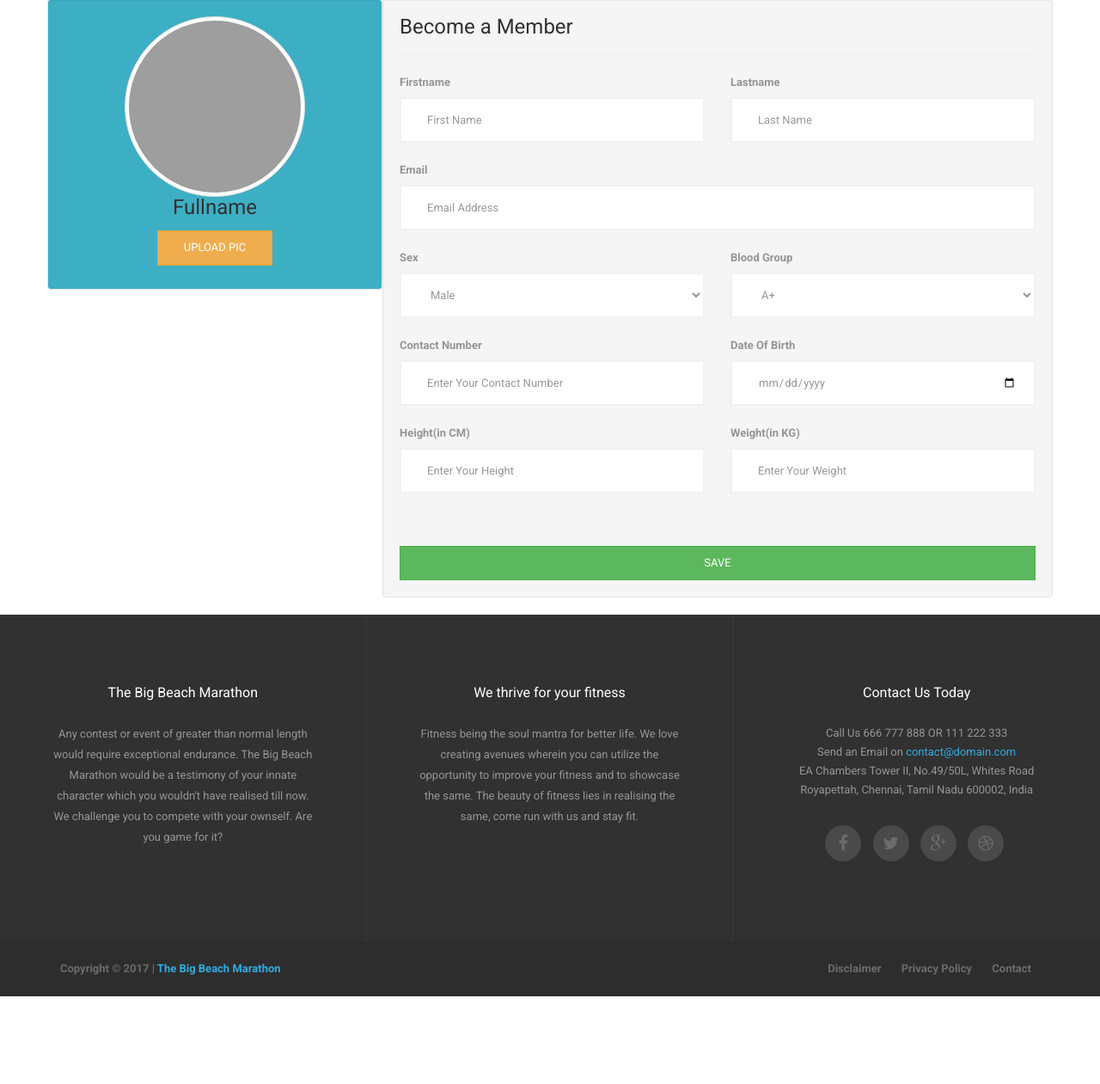
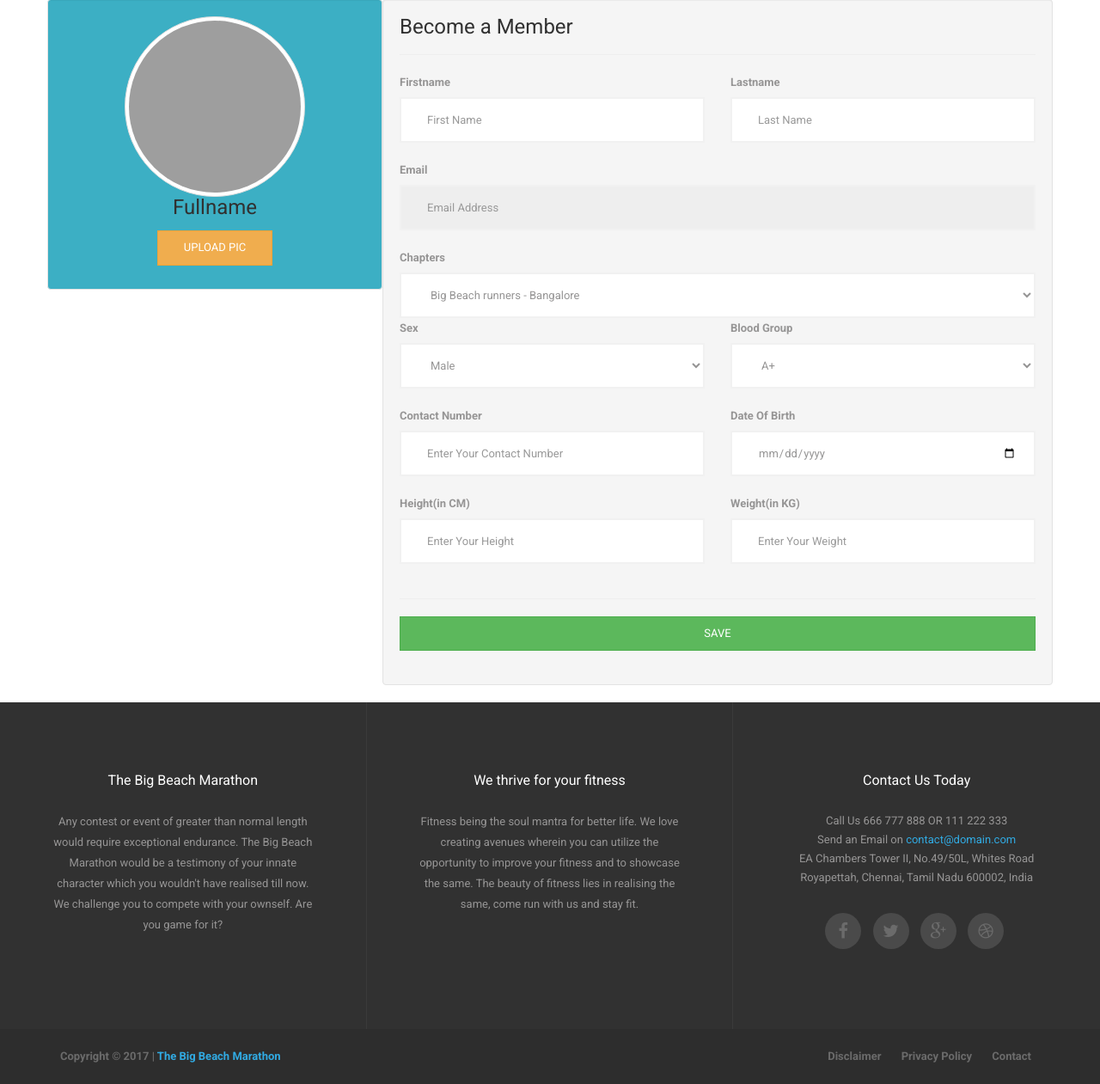
Before and after one commit to RosalRoslin/TBBM, a PHP site: page /member.php in a window 1280 px wide. Shown: the part 705-1966 px from the top of the page at 86% size. Before the commit the page ends 1864 px from the top, so only its background shows below. Run offline with PHP 8.4, Linux system fonts and the light colour scheme; grey boxes are pictures that could not be loaded.

Commit message:
updated with email readonly and chapters dropdown

```diff
--- a/member.php
+++ b/member.php
@@ -1,4 +1,5 @@
 <?php
+session_start();
 include("html/header.html")
 ?>
 
@@ -143,7 +144,15 @@ input[type="date"]::-webkit-inner-spin-button{
             </div>
             <div class="form-group">
                 <label>Email</label>
-                    <input type="email" name="email" id="email" class="form-control input-lg" placeholder="Email Address" tabindex="4" required="true">
+                    <input type="email" name="email" id="email" class="form-control input-lg" placeholder="Email Address" tabindex="4" required="true" readonly="true" style="cursor: not-allowed;">
+            </div>
+             <div class="form-group">
+                <label>Chapters</label>
+                   <select class="form-control" id="sel1" required="true">
+                                <option>Big Beach runners - Bangalore</option>
+                                <option>Big Beach runners - Chennai</option>
+                                <option>Big Beach runners - Pune</option>
+                            </select
             </div>
             <div class="row">
                  <div class="col-xs-12 col-sm-6 col-md-6">
```
